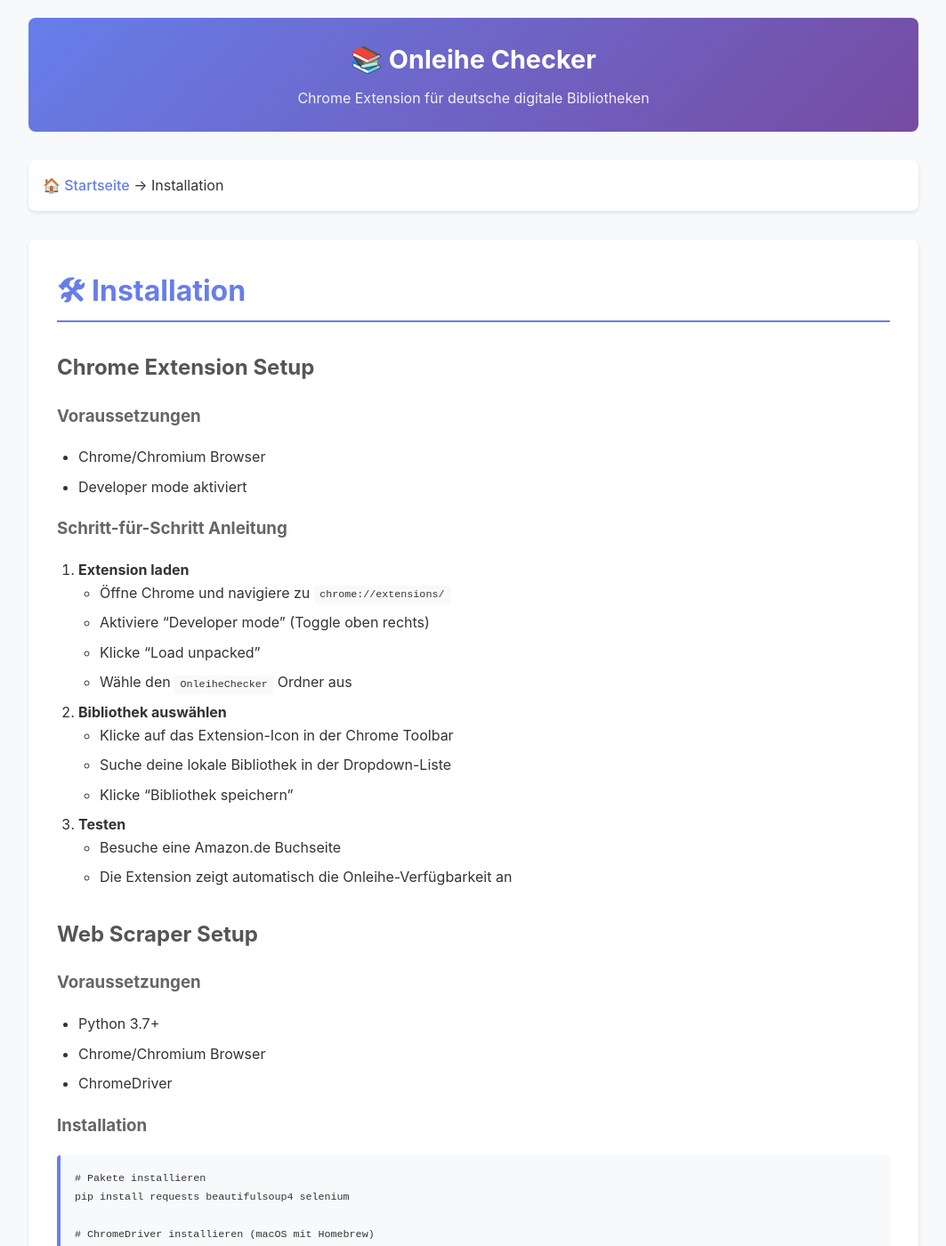
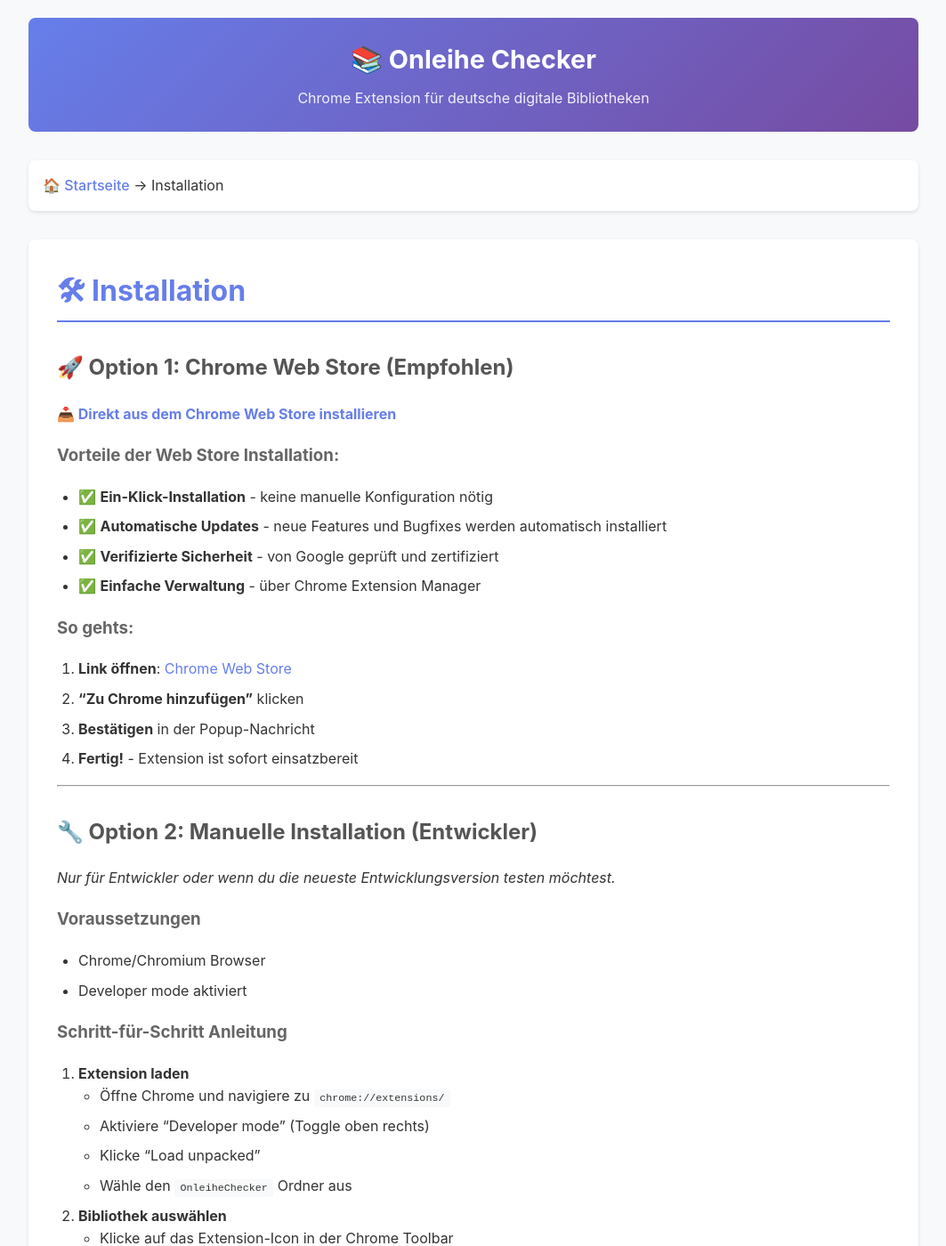
Before and after one commit to vaupunkt/Onleihe-Checker, a Jekyll site: the page built from docs/installation.md, in a window 1280 px wide and 1400 px high. Shown: the whole window at 89% size, without its empty margins (108-1171 px from the left). Built offline with Jekyll 4.4.1, drawn with Linux system fonts in a browser that asks for light colours.

```diff
--- a/docs/installation.md
+++ b/docs/installation.md
@@ -5,7 +5,27 @@ title: Installation
 
 # 🛠 Installation
 
-## Chrome Extension Setup
+## 🚀 Option 1: Chrome Web Store (Empfohlen)
+
+**[📥 Direkt aus dem Chrome Web Store installieren](https://chromewebstore.google.com/detail/onleihe-checker/lbdbelkkmbogfjkeklmpfaijgpdnnncn?hl=de)**
+
+### Vorteile der Web Store Installation:
+- ✅ **Ein-Klick-Installation** - keine manuelle Konfiguration nötig
+- ✅ **Automatische Updates** - neue Features und Bugfixes werden automatisch installiert
+- ✅ **Verifizierte Sicherheit** - von Google geprüft und zertifiziert
+- ✅ **Einfache Verwaltung** - über Chrome Extension Manager
+
+### So gehts:
+1. **Link öffnen**: [Chrome Web Store](https://chromewebstore.google.com/detail/onleihe-checker/lbdbelkkmbogfjkeklmpfaijgpdnnncn?hl=de)
+2. **"Zu Chrome hinzufügen"** klicken
+3. **Bestätigen** in der Popup-Nachricht
+4. **Fertig!** - Extension ist sofort einsatzbereit
+
+---
+
+## 🔧 Option 2: Manuelle Installation (Entwickler)
+
+*Nur für Entwickler oder wenn du die neueste Entwicklungsversion testen möchtest.*
 
 ### Voraussetzungen
 - Chrome/Chromium Browser
```
Also changed, not shown: docs/index.html (+20 -1 lines), README.md.
